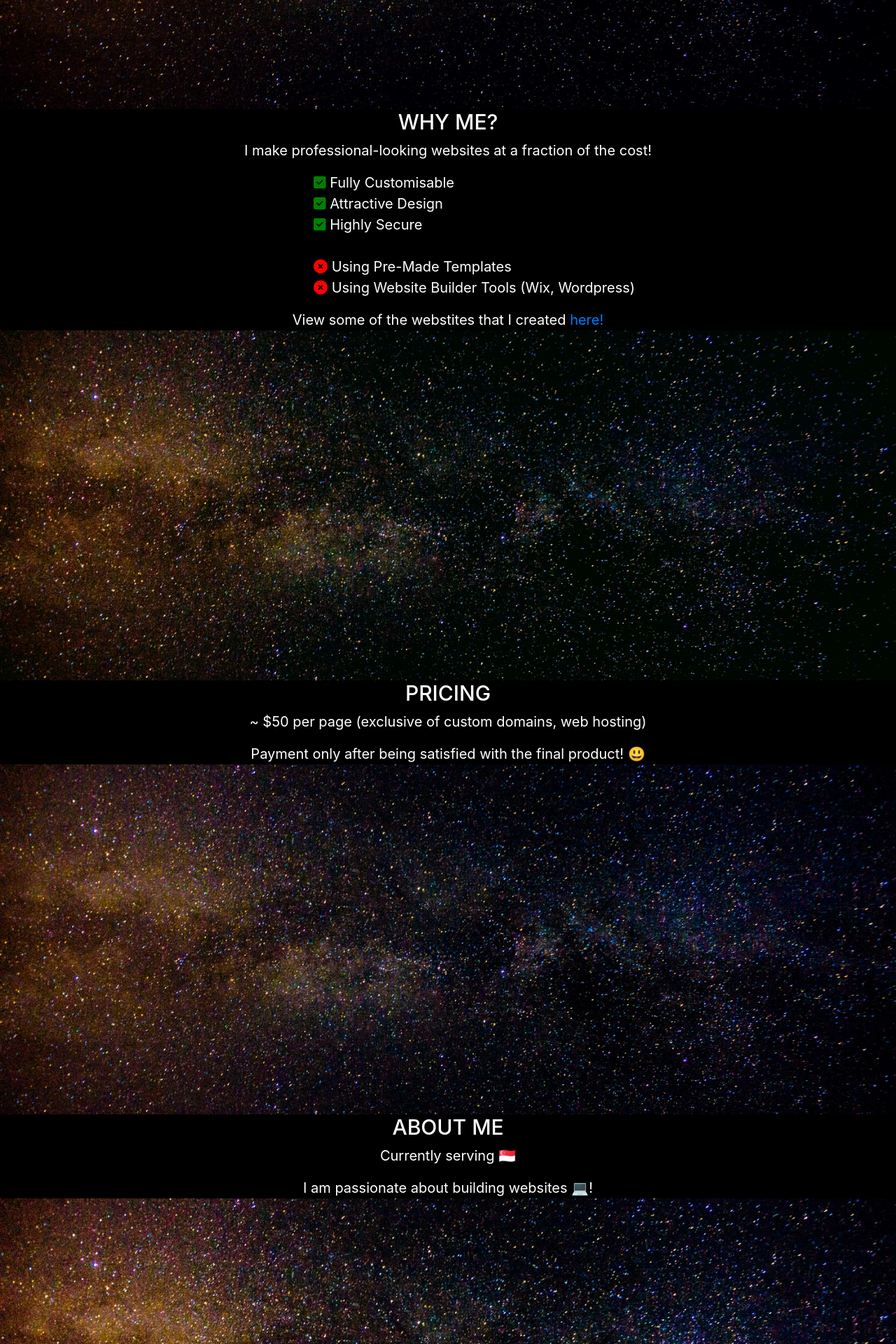
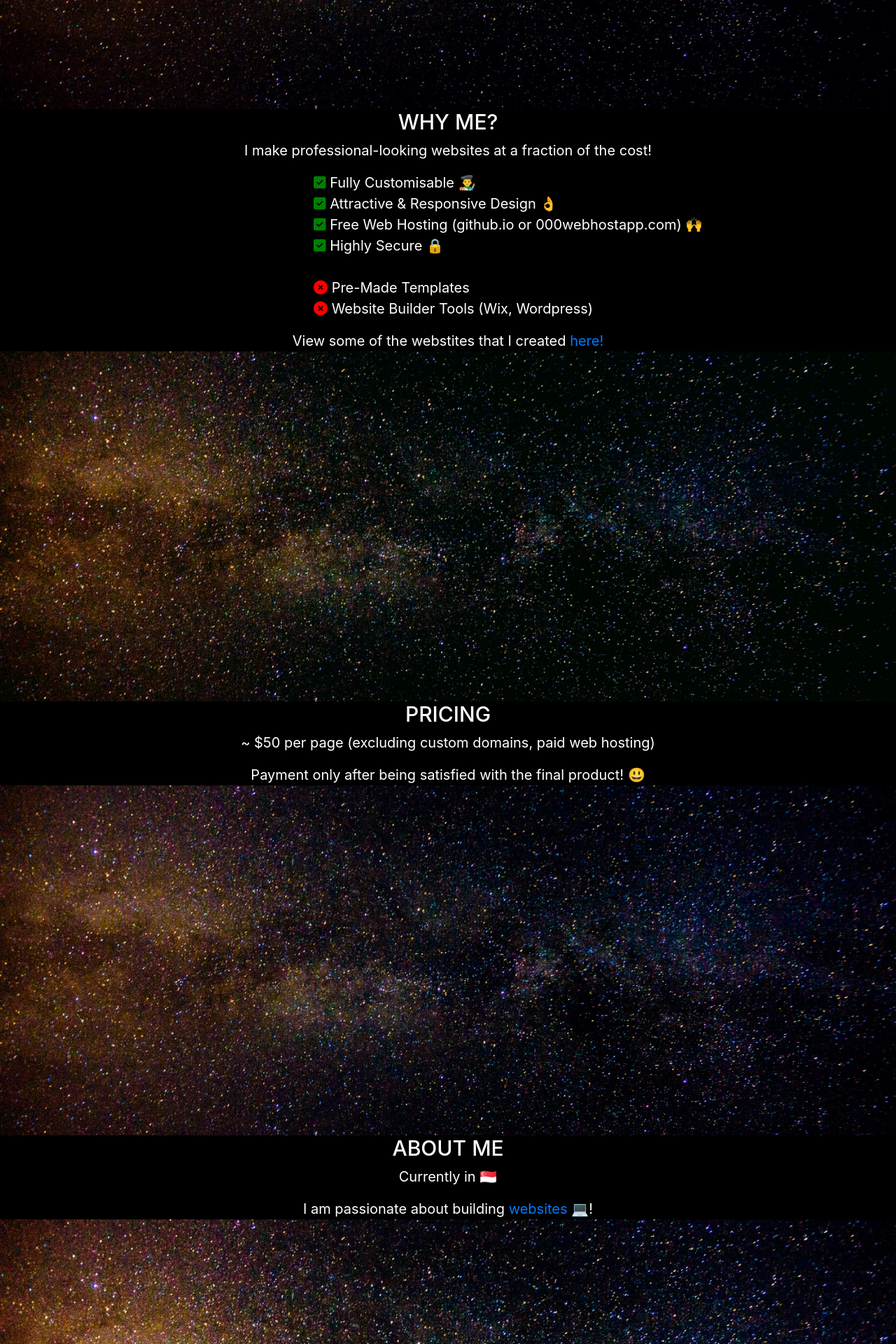
Before and after one commit to n000ber/websites, a PHP site: page /personal.html in a window 1280 px wide. Shown: the part 1144-3064 px from the top of the page at 70% size. Run offline with PHP 8.4, Linux system fonts and the light colour scheme; some libraries are stand-ins or nearby versions.

Commit message:
added more emojis to why me section

```diff
--- a/css/personal.css
+++ b/css/personal.css
@@ -170,3 +170,7 @@ ul {
 .fa-telegram{
     color: lightblue;
 }
+
+html {
+  scroll-behavior: smooth;
+}
--- a/personal.html
+++ b/personal.html
@@ -76,14 +76,16 @@
                     <p>I make professional-looking websites at a fraction of the cost!</p>
                     <ul>
                         <div class="checkboxes_center">
-                            <li><i class="fas fa-check-square"></i> Fully Customisable</li>
-                            <li><i class="fas fa-check-square"></i> Attractive Design</li>
-                            <li><i class="fas fa-check-square"></i> Highly Secure</li>
+                            <li><i class="fas fa-check-square"></i> Fully Customisable &#128104;&#8205;&#127912;</li>
+                            <li><i class="fas fa-check-square"></i> Attractive & Responsive Design &#128076;</li>
+                            <li><i class="fas fa-check-square"></i> Free Web Hosting (github.io or 000webhostapp.com)
+                                &#128588;</li>
+                            <li><i class="fas fa-check-square"></i> Highly Secure &#128274;</li>
                         </div>
                         <br>
                         <div class="checkboxes_center">
-                            <li><i class="fas fa-times-circle"></i> Using Pre-Made Templates</li>
-                            <li><i class="fas fa-times-circle"></i> Using Website Builder Tools (Wix, Wordpress)</li>
+                            <li><i class="fas fa-times-circle"></i> Pre-Made Templates</li>
+                            <li><i class="fas fa-times-circle"></i> Website Builder Tools (Wix, Wordpress)</li>
                         </div>
 
                     </ul>
@@ -102,7 +104,7 @@
             <div class="landing-segment aos-init" data-aos="fade-down">
                 <h2 class="subsections_header">PRICING</h2>
                 <div class="subsections_para">
-                    <p>~ $50 per page (exclusive of custom domains, web hosting)</p>
+                    <p>~ $50 per page (excluding custom domains, paid web hosting)</p>
                     <p style="margin-bottom: 0px;">Payment only after being satisfied with the final product! &#128515;
                     </p>
                 </div>
@@ -116,9 +118,9 @@
             <div class="landing-segment aos-init" data-aos="fade-down">
                 <h2 class="subsections_header">ABOUT ME</h2>
                 <div class="subsections_para">
-                    <p>Currently serving &#x1F1F8;&#x1F1EC </p>
-                    <p style="margin-bottom: 0px;"> I am passionate about building websites &#128187!
-
+                    <p>Currently in &#x1F1F8;&#x1F1EC </p>
+                    <p style="margin-bottom: 0px;"> I am passionate about building <a
+                            href="https://n000ber.github.io/websites/">websites</a> &#128187!
                     </p>
                 </div>
             </div>
@@ -131,7 +133,9 @@
             <div class="landing-segment aos-init" data-aos="fade-down">
                 <h2 class="subsections_header">CONTACT</h2>
                 <div class="subsections_para">
-                    <p style="margin-bottom: 0px;"> Message me <a href="https://t.me/n000ber">@n000ber</a> on Telegram! <i class="fab fa-telegram"></i></p>
+                    <p style="margin-bottom: 0px;"> Message me <a href="https://t.me/n000ber">@n000ber</a> on Telegram!
+                        <a href="https://t.me/n000ber"><i class="fab fa-telegram"></i></a>
+                    </p>
                 </div>
             </div>
         </div>
```
Also changed, not shown: 2 other files.
